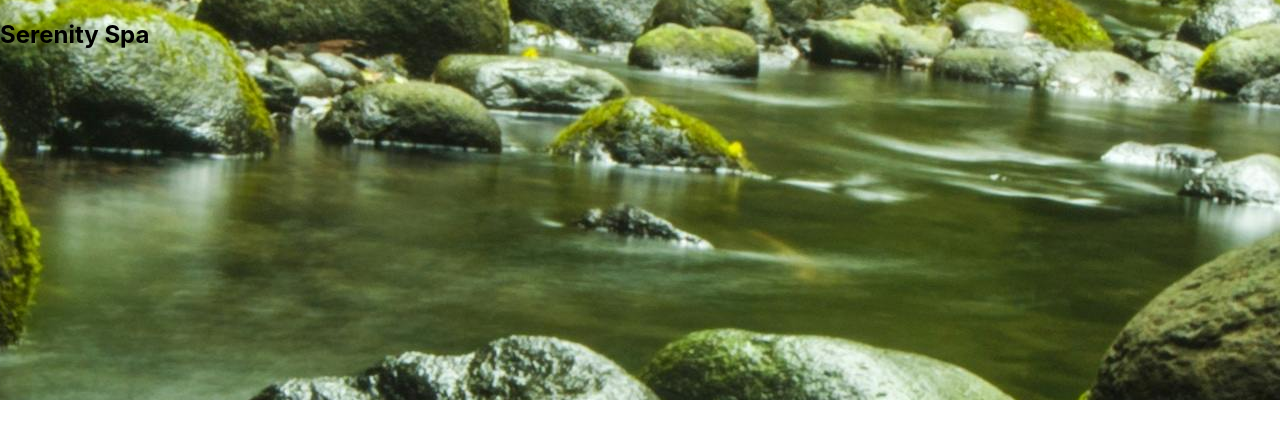
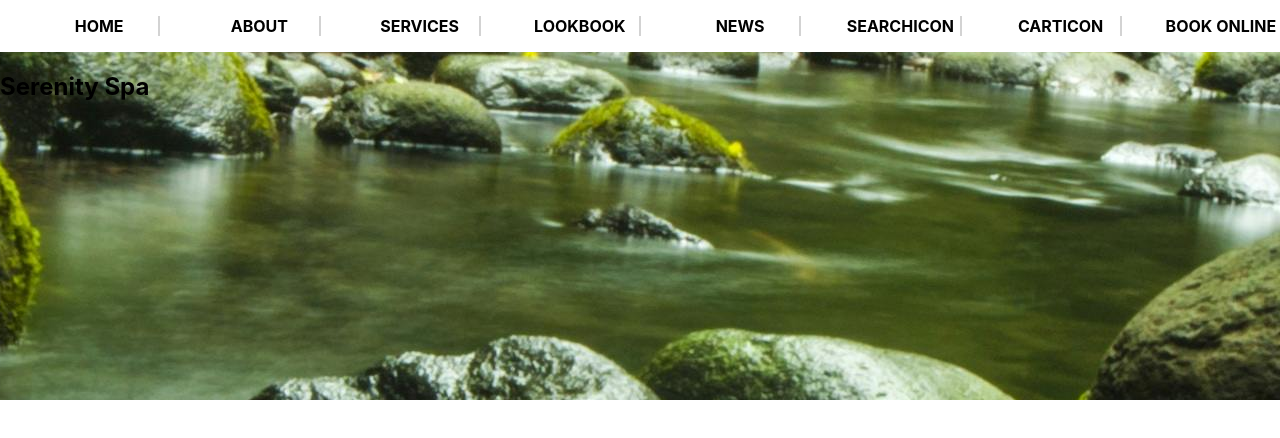
Before and after one commit to codiemaureen/SerenitySpringsSpa, a React (Create React App) app: page / in a window 1280 px wide. Shown: the top 438 px of the page. Built offline with nearby package versions, Linux system fonts and the light colour scheme.

Commit message:
Adding new and improved navbar ✨

```diff
--- a/src/components/Header.js
+++ b/src/components/Header.js
@@ -1,9 +1,10 @@
-import headerImg from "../images/SerenitySpringsHeader.jpg";
+import NavBar from './NavBar';
 import '../style/header.css';
 
 const Header = () => {
   return (
     <section>
+     <NavBar/>
       <h1>Serenity Spa</h1>
     </section>
   )
--- /dev/null
+++ b/src/components/NavBar.js
@@ -0,0 +1,19 @@
+import '../style/navBar.css'
+
+
+const NavBar = () => {
+ let navItems = ['home', 'about', 'services', 'lookbook', 'news', 'searchIcon', 'cartIcon', 'Book Online']
+  return (
+   <>
+   <nav>
+   {navItems.map((items) => (
+    <ol>
+     <li>{items}</li>
+    </ol>
+   ))}
+   </nav>
+   </>
+  )
+}
+
+export default NavBar
--- /dev/null
+++ b/src/style/navBar.css
@@ -0,0 +1,24 @@
+nav{
+ background-color: white;
+ color: black;
+ font-weight: bold;
+ display: flex;
+ min-width: 100%;
+}
+
+ol{
+ display: flex;
+ list-style: none;
+ text-transform: uppercase;
+ flex: 1;
+ justify-content: center;
+ border-left: 2px solid lightgrey;
+}
+
+ol:first-child{
+ border-left: none;
+}
+
+li:hover{
+ cursor: pointer;
+}
```
